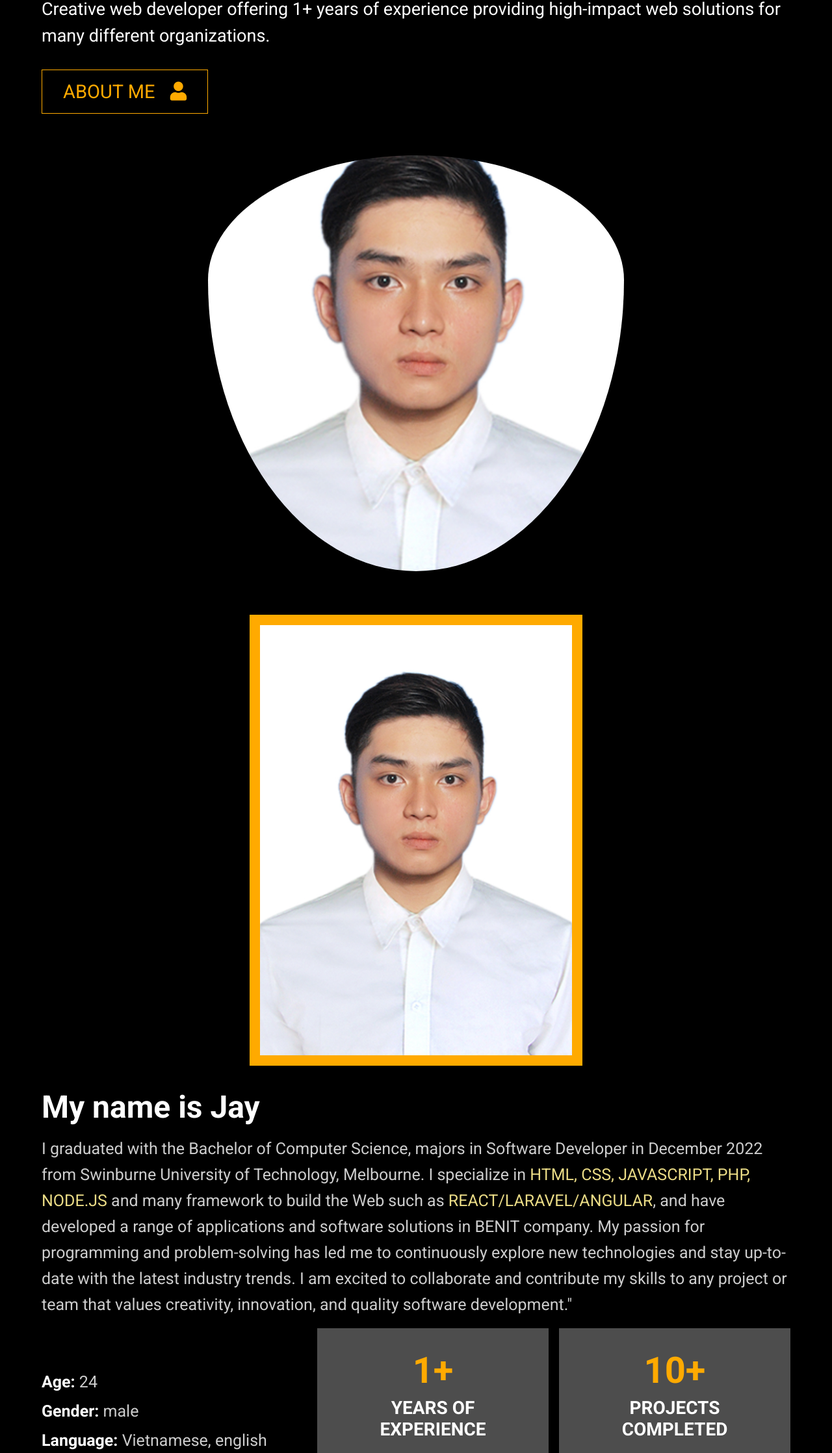
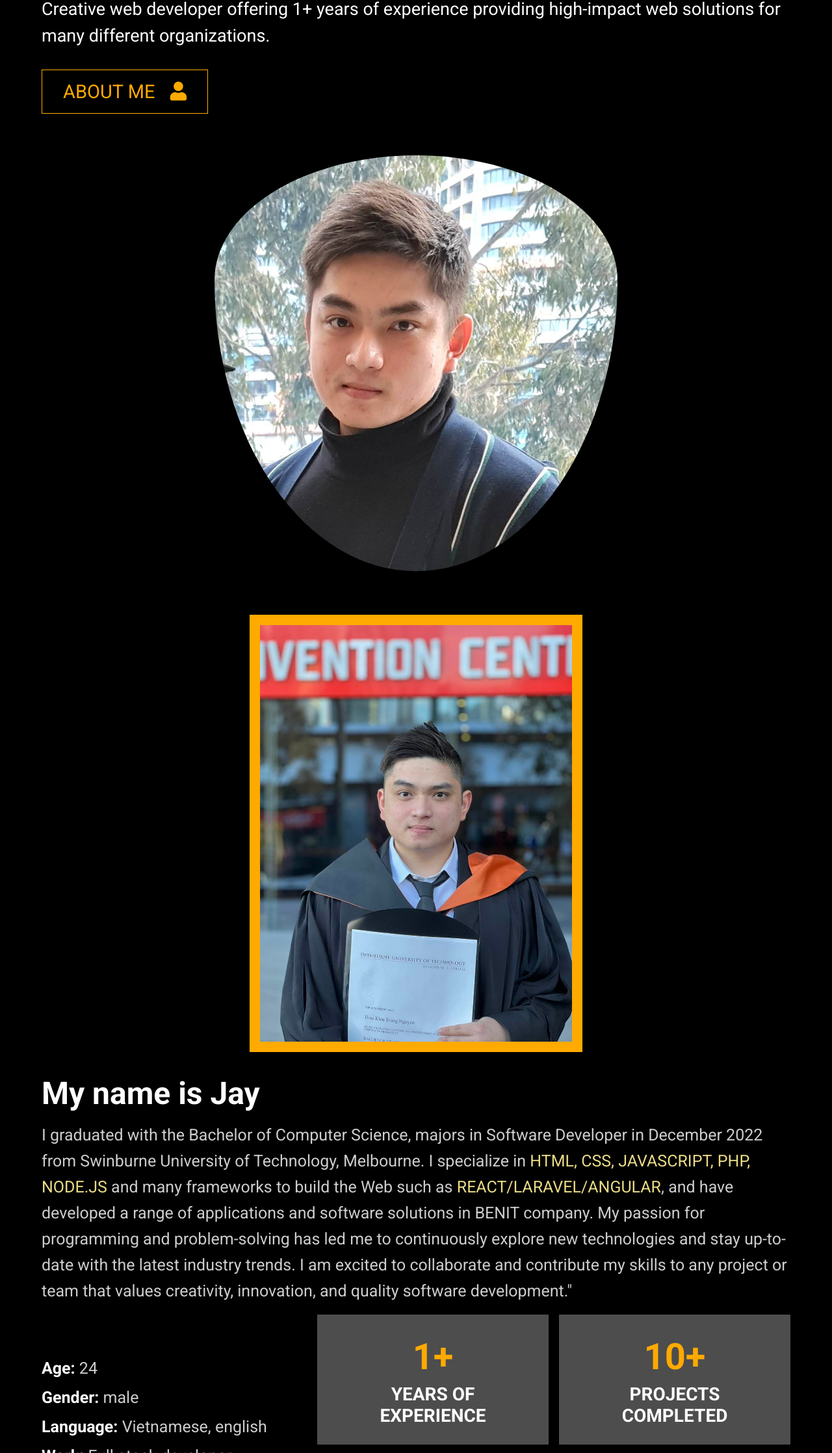
Before and after one commit to JayT98/Jay_Portfolio, a plain HTML site: page index.html in a window 1280 px wide. Shown: the part 272-2508 px from the top of the page at 65% size. Drawn offline with Linux system fonts and the light colour scheme.

Commit message:
Update image and fix testimonials bugs

```diff
--- a/assets/css/main.css
+++ b/assets/css/main.css
@@ -143,7 +143,7 @@ header .fa-times{
 
 .home .image img{
     height: 640px;
-    width: 640px;
+    width: 620px;
     border-radius:  50% 50% 50% 50%/ 30% 30% 70% 70%;
     object-fit: cover;
 }
@@ -670,7 +670,7 @@ header .fa-times{
     border: 2px solid var(--gray);
     border-radius: 8px;
     padding: 64px 32px;
-    height: 600px;
+    height: 78vh;
 }
 
 .testi-item:hover{
--- a/index.html
+++ b/index.html
@@ -55,7 +55,7 @@
                 });
             </script>
             <div class="image">
-                <img src="assets/images/avatar.jpg" alt="Home-Image">
+                <img src="assets/images/avatar_1.jpg" alt="Home-Image">
             </div>
         </div>
     </section>
@@ -63,13 +63,13 @@
     <section class="about" id="about">
         <div class="box-container">
             <div class="image">
-                <img src="assets/images/avatar.jpg" alt="About-image">
+                <img src="assets/images/avatar_2.jpg" alt="About-image">
             </div>
 
             <div class="content">
                 <h2>My name is Jay</h2>
                 <p>I graduated with the Bachelor of Computer Science, majors in Software Developer in December 2022 from Swinburne University of Technology, Melbourne.
-                    I specialize in <span style="color: rgb(235, 220, 134);">HTML, CSS, JAVASCRIPT, PHP, NODE.JS</span> and many framework to build the Web such as  <span style="color: rgb(235, 220, 134);">React/Laravel/Angular</span>,
+                    I specialize in <span style="color: rgb(235, 220, 134);">HTML, CSS, JAVASCRIPT, PHP, NODE.JS</span> and many frameworks to build the Web such as  <span style="color: rgb(235, 220, 134);">React/Laravel/Angular</span>,
                     and have developed a range of applications and software solutions in BENIT company.
                     My passion for programming and problem-solving has led me to continuously explore new technologies and stay up-to-date with the latest industry trends.
                     I am excited to collaborate and contribute my skills to any project or team that values creativity, innovation, and quality software development."
@@ -366,7 +366,7 @@
                     <h4>github:</h4>
                     <div class="detail">
                         <div class="fab fa-github"></div>
-                        <p class="github"><a style="color: #cdcdcd;" href="https://github.com/JayT98">https://github.com/</a></p>
+                        <p class="github"><a style="color: #cdcdcd;" href="https://github.com/JayT98">https://github.com/JayT98</a></p>
                     </div>
                 </div>
             </div>
```
Also changed, not shown: assets/images/avatar_1.jpg (added), assets/images/avatar_2.jpg (added).
